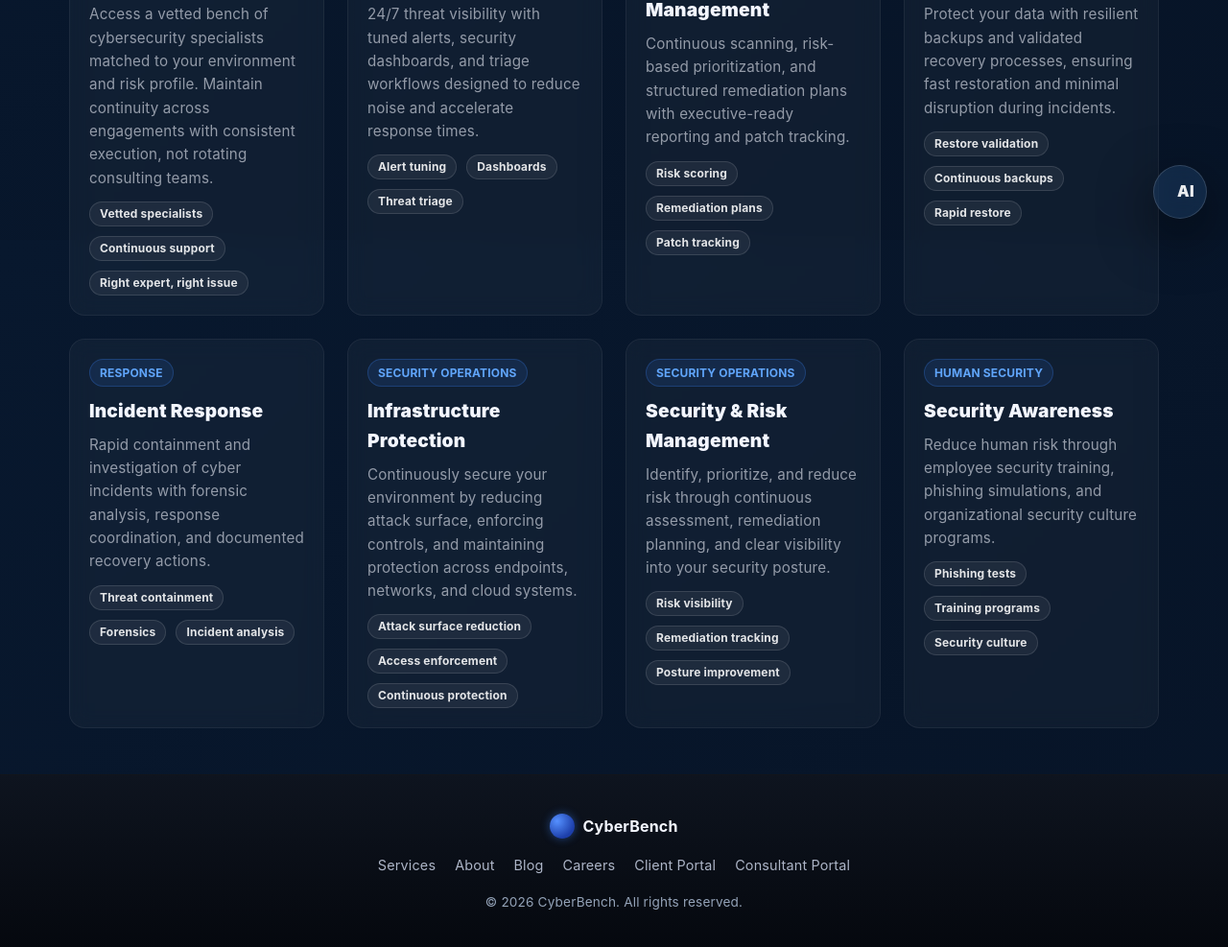
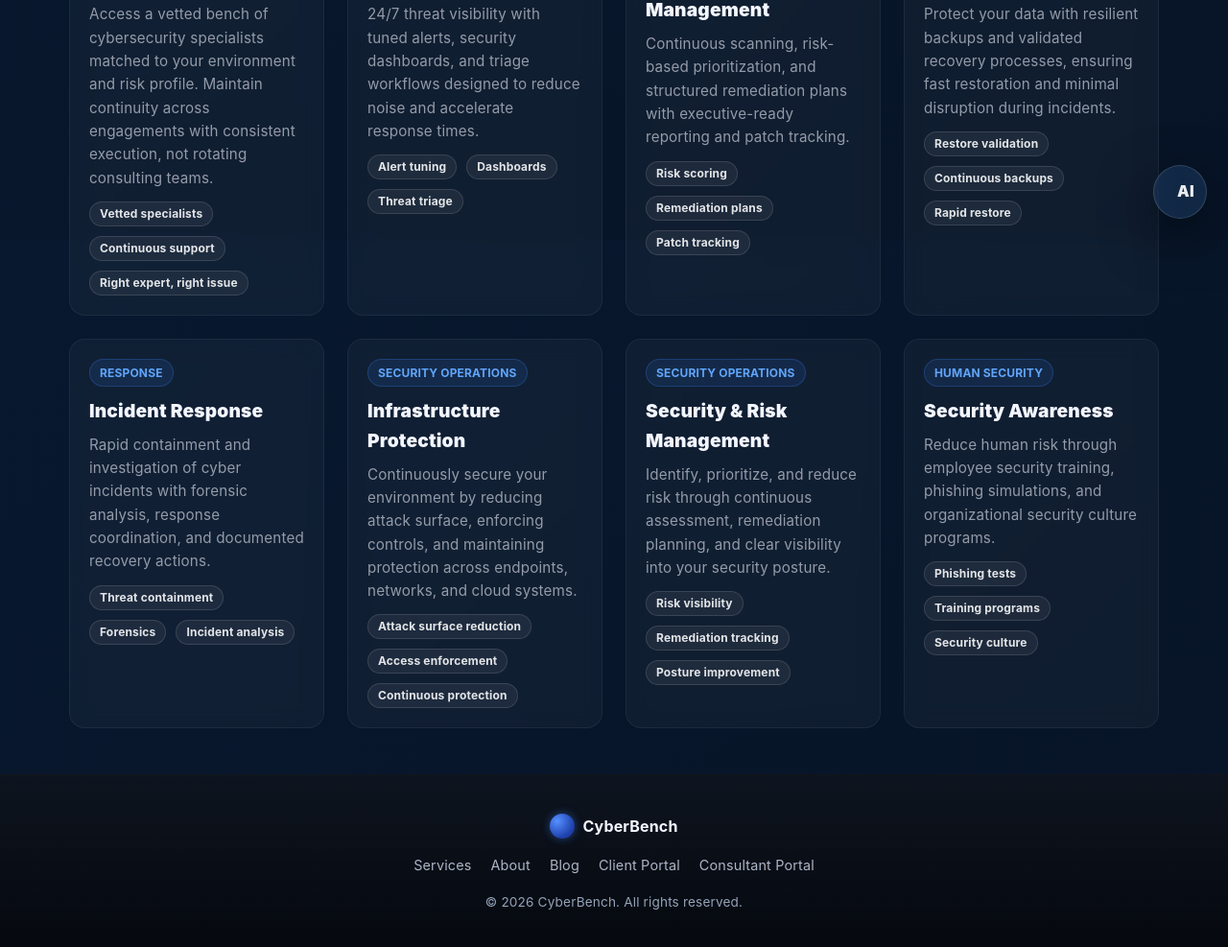
Before and after one commit to dominicb1700-oss/cyberbench-site, a plain HTML site: page services.html in a window 1280 px wide. Shown: the part 550-1537 px from the top of the page at 96% size. Drawn offline with Linux system fonts and the light colour scheme.

Commit message:
Update services.html

```diff
--- a/services.html
+++ b/services.html
@@ -171,7 +171,7 @@
       <a href="/services.html">Services</a>
       <a href="/about.html">About</a>
       <a href="/blog.html">Blog</a>
-      <a href="/careers.html">Careers</a>
+
       <a href="/client-portal.html">Client Portal</a>
       <a href="/consultant-portal.html">Consultant Portal</a>
     </nav>
```
